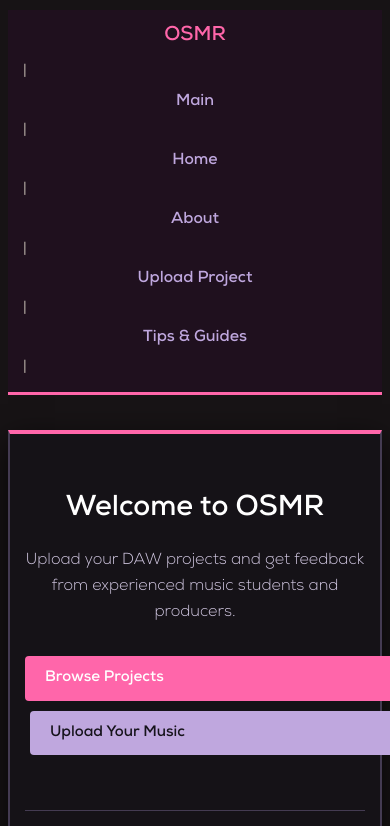
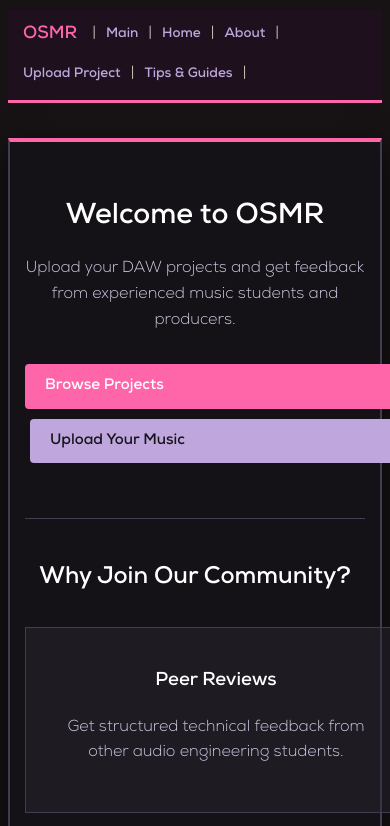
Before and after one commit to heji888-hello/osmr, a website: page index.html in a window 390 px wide. Shown: the top 826 px of the page. Drawn offline with Linux system fonts and the light colour scheme.

Commit message:
Refactor CSS for improved structure and responsiveness

```diff
--- a/Css.css
+++ b/Css.css
@@ -218,20 +218,23 @@ hr {
   h1 {
     font-size: 1.8rem;
   }
+
   nav {
     padding: 10px 15px;
-    flex-direction: column;
-    align-items: stretch;
+    flex-direction: row;
+    justify-content: flex-start;
+    gap: 10px;
   }
   nav strong {
-    margin-right: 0;
-    margin-bottom: 8px;
-    text-align: center;
+    margin-right: 5px;
+    font-size: 1.1rem;
   }
   nav a {
-    margin: 4px 0;
-    text-align: center;
+    margin: 0;
+    font-size: 0.85rem;
+    padding: 4px 0;
   }
+
   .features-layout {
     flex-direction: column;
     gap: 15px;
```
